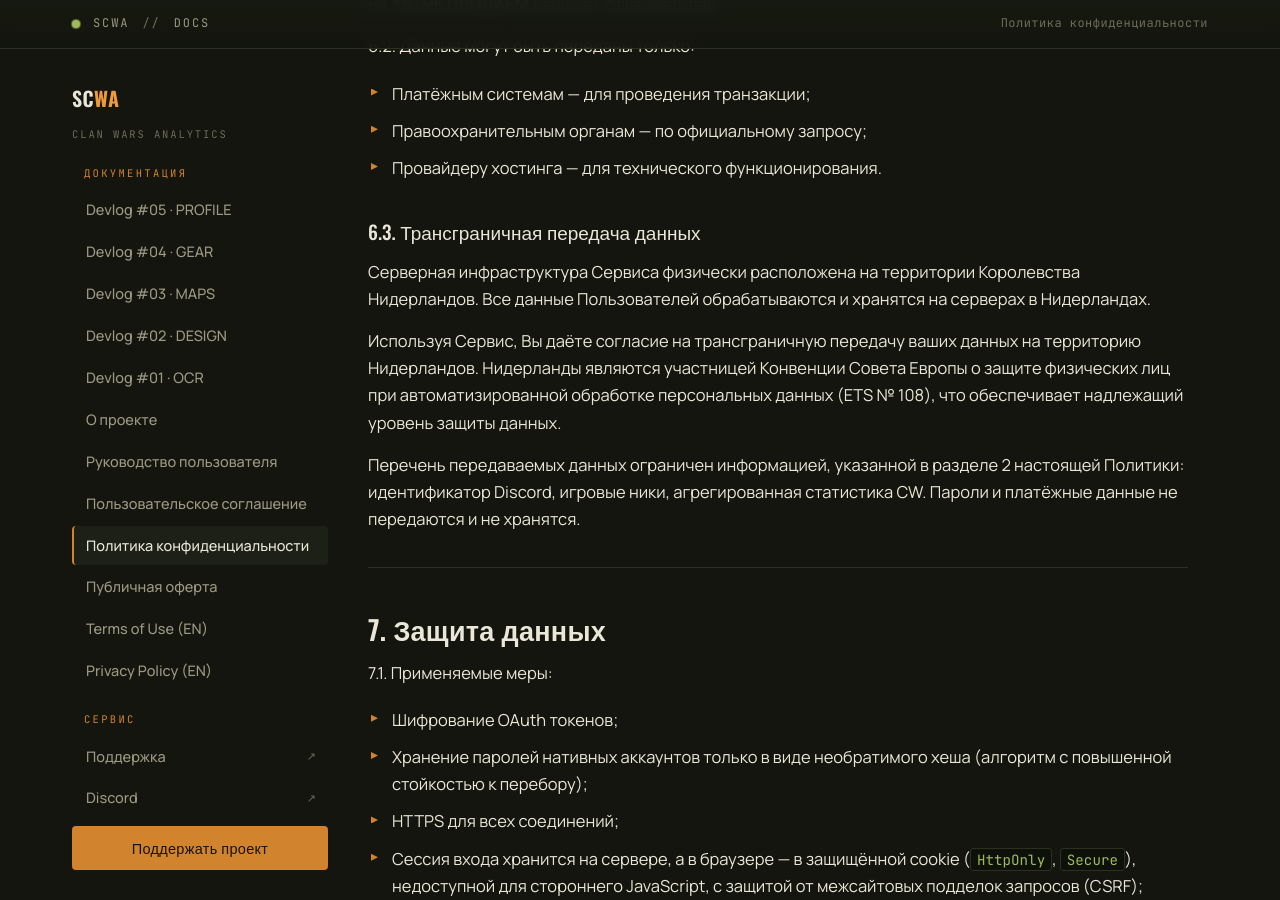
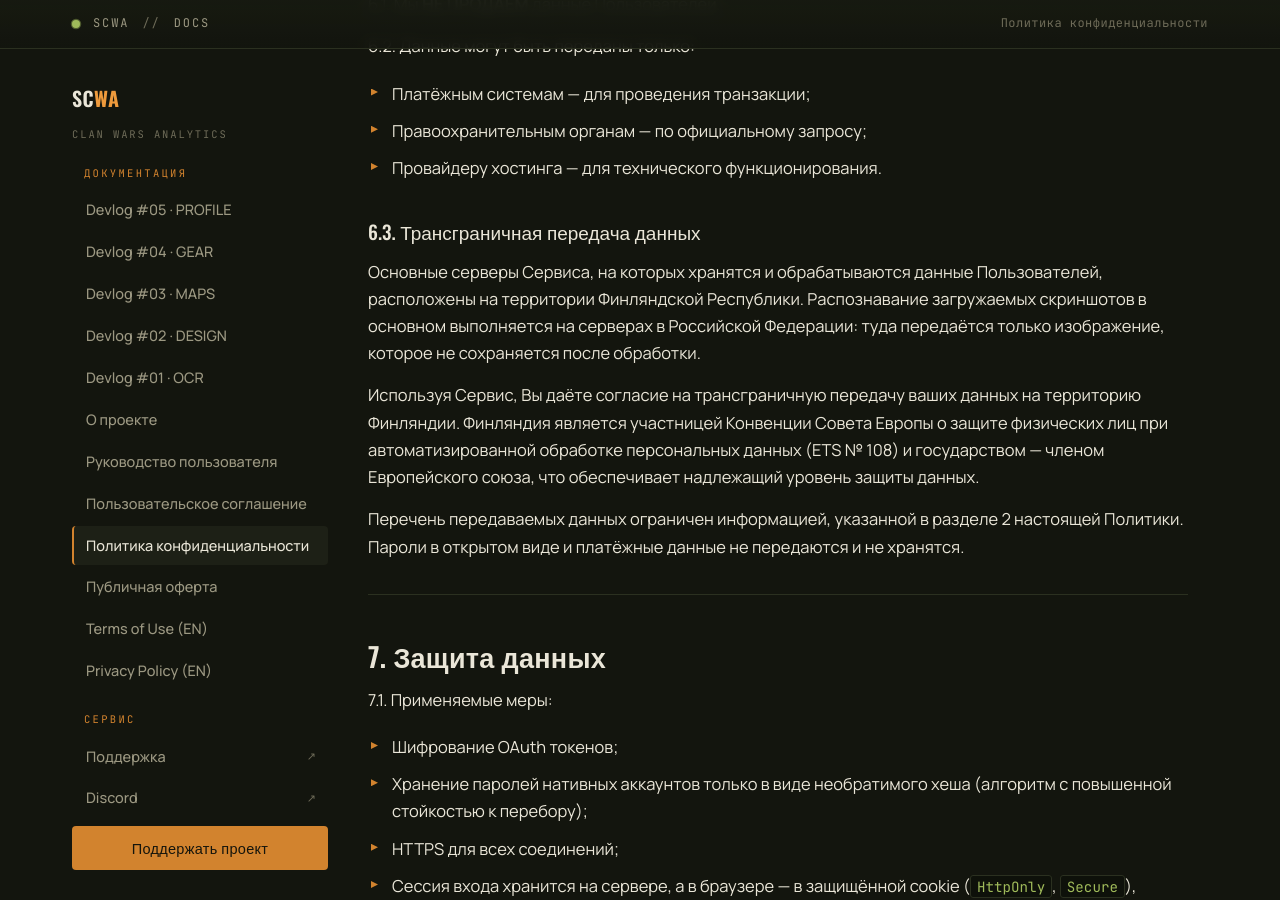
Before and after one commit to sahabush/Stalcraft-Clan-Analytics, a Jekyll site: the page built from privacy.md, in a window 1280 px wide and 900 px high, scrolled down 5408 px. Built offline with Jekyll 4.4.1, drawn with Linux system fonts in a browser that asks for light colours.

Commit message:
Документы: серверы в Финляндии, распознавание скринов — в России (вместо устаревших Нидерландов)
Co-Authored-By: Claude Opus 5.5 <noreply@anthropic.com>

```diff
--- a/privacy.md
+++ b/privacy.md
@@ -151,11 +151,11 @@ description: Как мы обрабатываем ваши данные
 
 ### 6.3. Трансграничная передача данных
 
-Серверная инфраструктура Сервиса физически расположена на территории Королевства Нидерландов. Все данные Пользователей обрабатываются и хранятся на серверах в Нидерландах.
+Основные серверы Сервиса, на которых хранятся и обрабатываются данные Пользователей, расположены на территории Финляндской Республики. Распознавание загружаемых скриншотов в основном выполняется на серверах в Российской Федерации: туда передаётся только изображение, которое не сохраняется после обработки.
 
-Используя Сервис, Вы даёте согласие на трансграничную передачу ваших данных на территорию Нидерландов. Нидерланды являются участницей Конвенции Совета Европы о защите физических лиц при автоматизированной обработке персональных данных (ETS № 108), что обеспечивает надлежащий уровень защиты данных.
+Используя Сервис, Вы даёте согласие на трансграничную передачу ваших данных на территорию Финляндии. Финляндия является участницей Конвенции Совета Европы о защите физических лиц при автоматизированной обработке персональных данных (ETS № 108) и государством — членом Европейского союза, что обеспечивает надлежащий уровень защиты данных.
 
-Перечень передаваемых данных ограничен информацией, указанной в разделе 2 настоящей Политики: идентификатор Discord, игровые ники, агрегированная статистика CW. Пароли и платёжные данные не передаются и не хранятся.
+Перечень передаваемых данных ограничен информацией, указанной в разделе 2 настоящей Политики. Пароли в открытом виде и платёжные данные не передаются и не хранятся.
 
 ---
 
```
Also changed, not shown: en/privacy.md (+1 -1 lines), index.md (+2 -2 lines).
